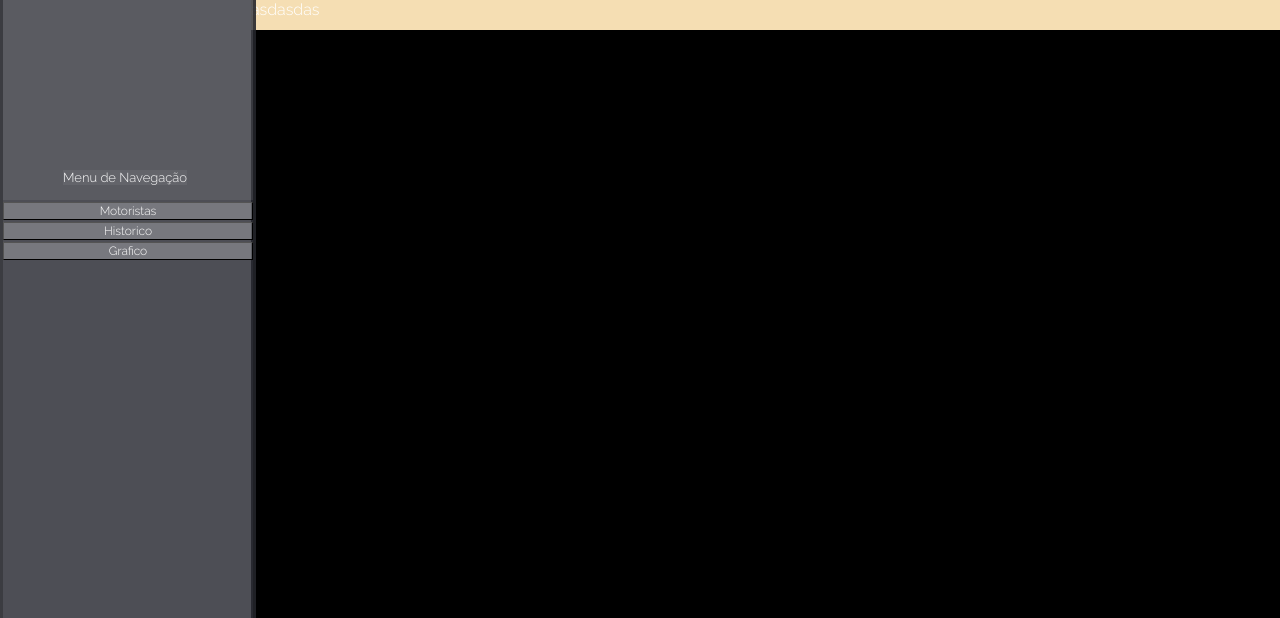
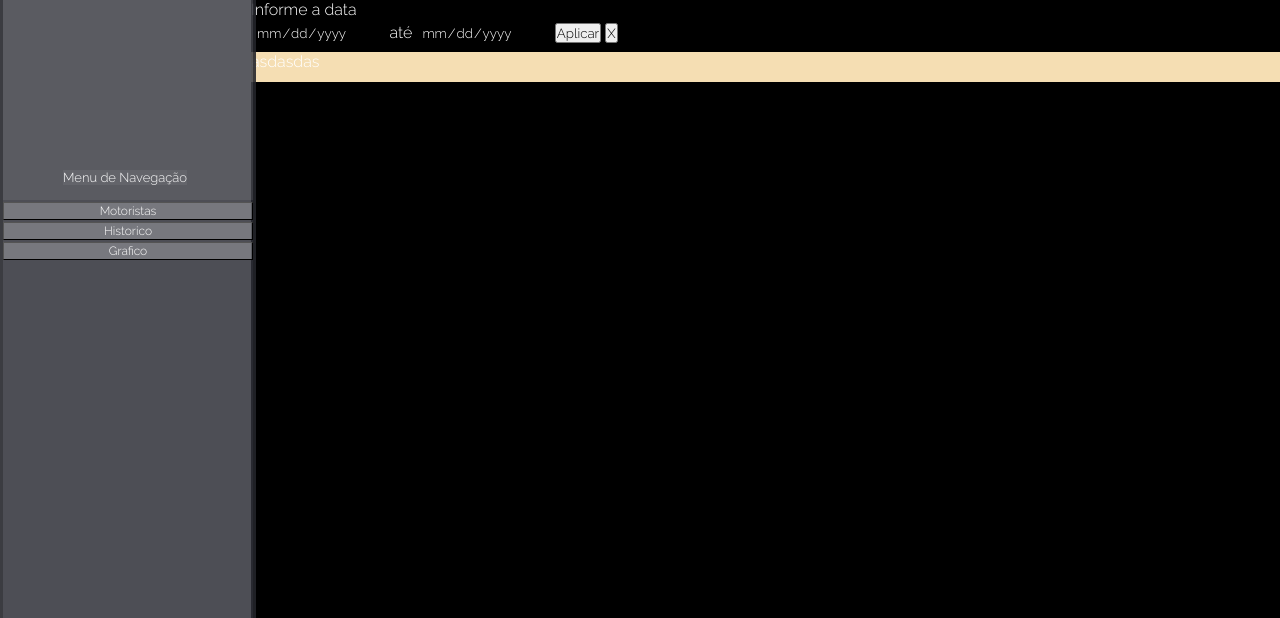
Before and after one commit to BrunoBorgert/Projeto, a plain HTML site: page main.html in a window 1280 px wide. Shown: the top 618 px of the page. Drawn offline with Linux system fonts and the light colour scheme.

Commit message:
Update main.html
adicionando nova tela

```diff
--- a/main.html
+++ b/main.html
@@ -11,6 +11,15 @@
 <body class="main">
     <div class="mainhome">
         <div class="menumotorista">
+            <div id="visuamoto">
+                <header id="datemoto">
+                <p>Informe a data</p>
+                <input type="date"> até </input>
+                <input type="date"></input>
+                <button id="botaotelamotorista">Aplicar</button>
+                <button id="exit" >X</button>
+            </header>
+            </div>
             <header id="headermotorista">asdasdas</header>
         </div>
         <div class="menuadd">
```
